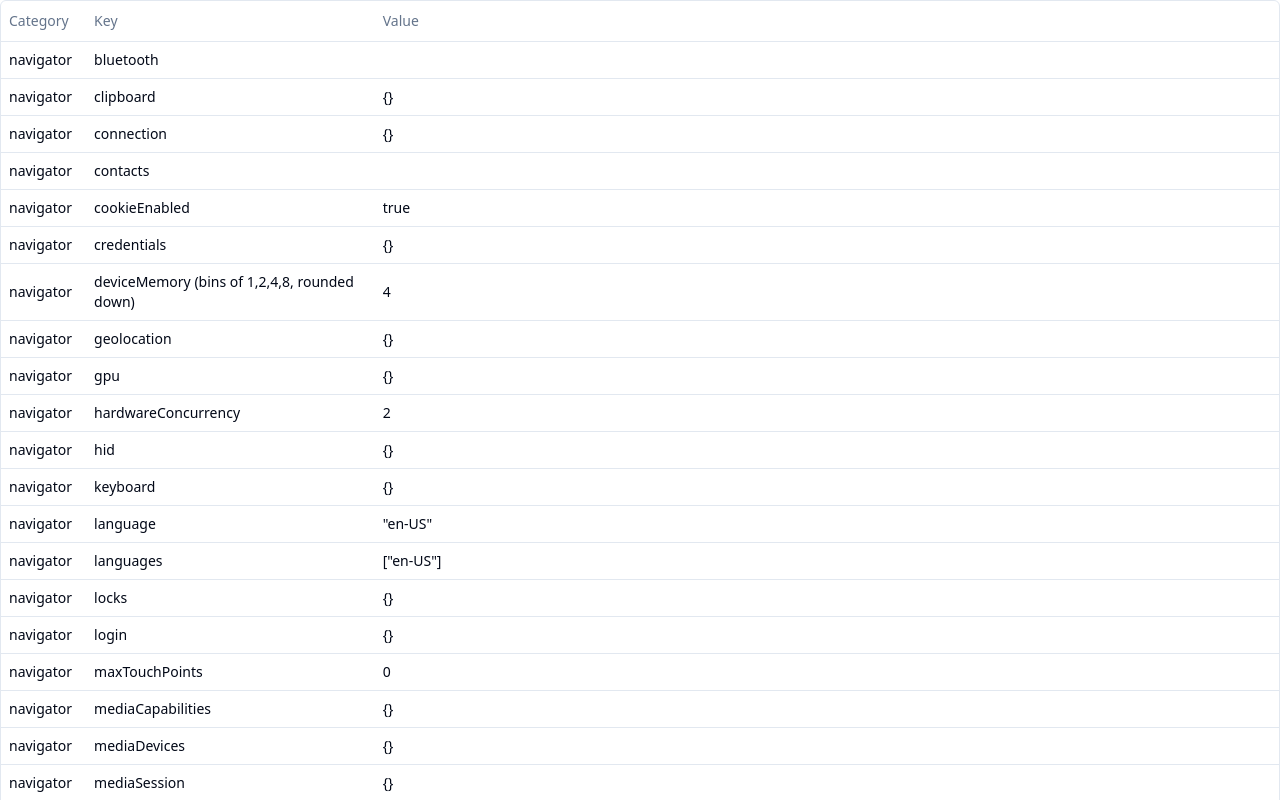
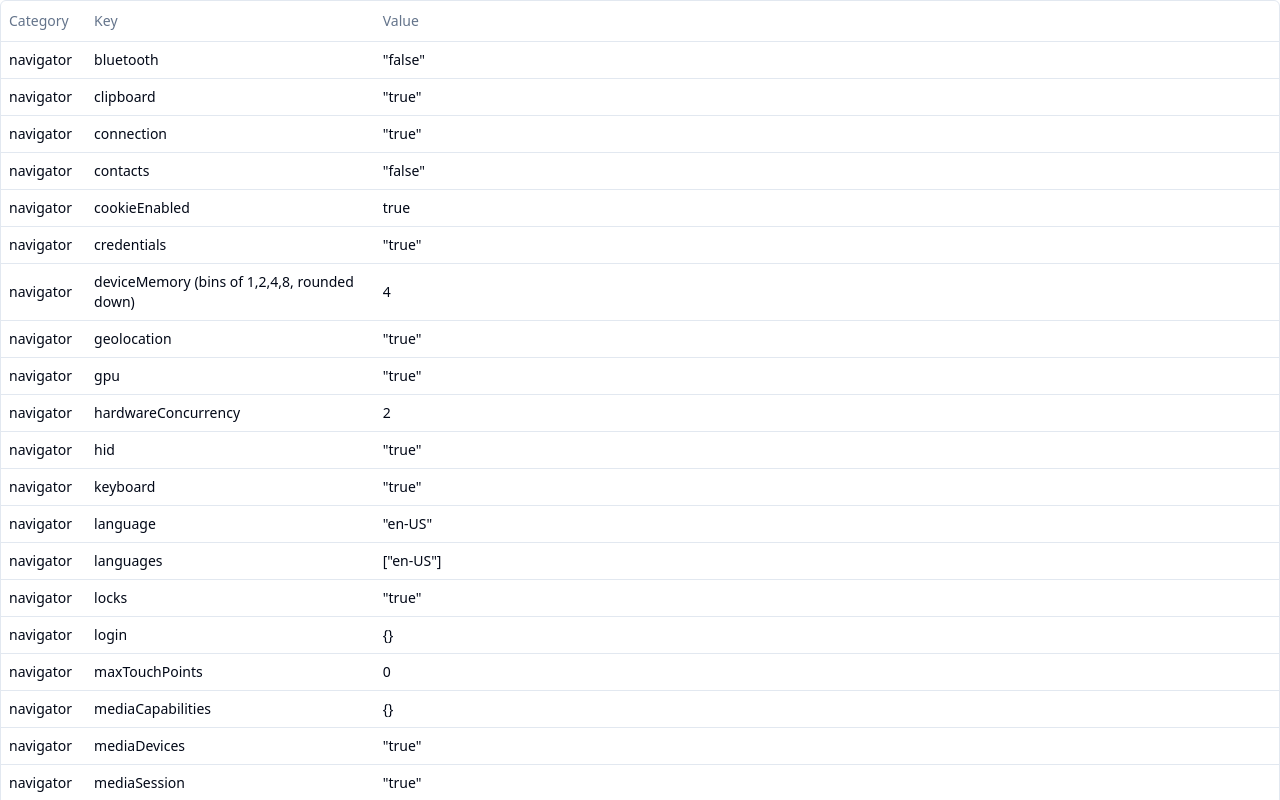
Before and after one commit to shotnothing/howami, a React (Vite) app: page / in a window 1280 px wide. Shown: the top 800 px of the page. Built offline with nearby package versions, Linux system fonts and the light colour scheme.

Commit message:
Convert some stats to boolean

```diff
--- a/src/App.tsx
+++ b/src/App.tsx
@@ -143,41 +143,41 @@ function App() {
 
     const getNavigatorStats = () => {
       return {
-        "bluetooth": navigator.bluetooth,
-        "clipboard": navigator.clipboard,
-        "connection": navigator.connection,
-        "contacts": navigator.contacts,
+        "bluetooth": navigator.bluetooth ? "true" : "false",
+        "clipboard": navigator.clipboard ? "true" : "false",
+        "connection": navigator.connection ? "true" : "false",
+        "contacts": navigator.contacts ? "true" : "false",
         "cookieEnabled": navigator.cookieEnabled,
-        "credentials": navigator.credentials,
+        "credentials": navigator.credentials ? "true" : "false",
         "deviceMemory (bins of 1,2,4,8, rounded down)": navigator.deviceMemory,
-        "geolocation": navigator.geolocation,
-        "gpu": navigator.gpu,
+        "geolocation": navigator.geolocation ? "true" : "false",
+        "gpu": navigator.gpu ? "true" : "false",
         "hardwareConcurrency": navigator.hardwareConcurrency,
-        "hid": navigator.hid,
-        "keyboard": navigator.keyboard,
+        "hid": navigator.hid ? "true" : "false",
+        "keyboard": navigator.keyboard ? "true" : "false",
         "language": navigator.language,
         "languages": navigator.languages,
-        "locks": navigator.locks,
+        "locks": navigator.locks ? "true" : "false",
         "login": navigator.login,
         "maxTouchPoints": navigator.maxTouchPoints,
         "mediaCapabilities": navigator.mediaCapabilities,
-        "mediaDevices": navigator.mediaDevices,
-        "mediaSession": navigator.mediaSession,
+        "mediaDevices": navigator.mediaDevices ? "true" : "false",
+        "mediaSession": navigator.mediaSession ? "true" : "false",
         "onLine": navigator.onLine,
         "pdfViewerEnabled": navigator.pdfViewerEnabled,
-        "permissions": navigator.permissions,
-        "presentation": navigator.presentation,
-        "scheduling": navigator.scheduling,
-        "serial": navigator.serial,
+        "permissions": navigator.permissions ? "true" : "false",
+        "presentation": navigator.presentation ? "true" : "false",
+        "scheduling": navigator.scheduling ? "true" : "false",
+        "serial": navigator.serial ? "true" : "false",
         "serviceWorker": navigator.serviceWorker,
-        "storage": navigator.storage,
-        "usb": navigator.usb,
+        "storage": navigator.storage ? "true" : "false",
+        "usb": navigator.usb ? "true" : "false",
         "userActivation": navigator.userActivation,
         "userAgent": navigator.userAgent,
         "userAgentData": navigator.userAgentData,
-        "virtualKeyboard": navigator.virtualKeyboard,
-        "wakeLock": navigator.wakeLock,
-        "webdriver": navigator.webdriver,
+        "virtualKeyboard": navigator.virtualKeyboard ? "true" : "false",
+        "wakeLock": navigator.wakeLock ? "true" : "false",
+        "webdriver": navigator.webdriver ? "true" : "false",
         "windowControlsOverlay": navigator.windowControlsOverlay,
       }
     }
```
